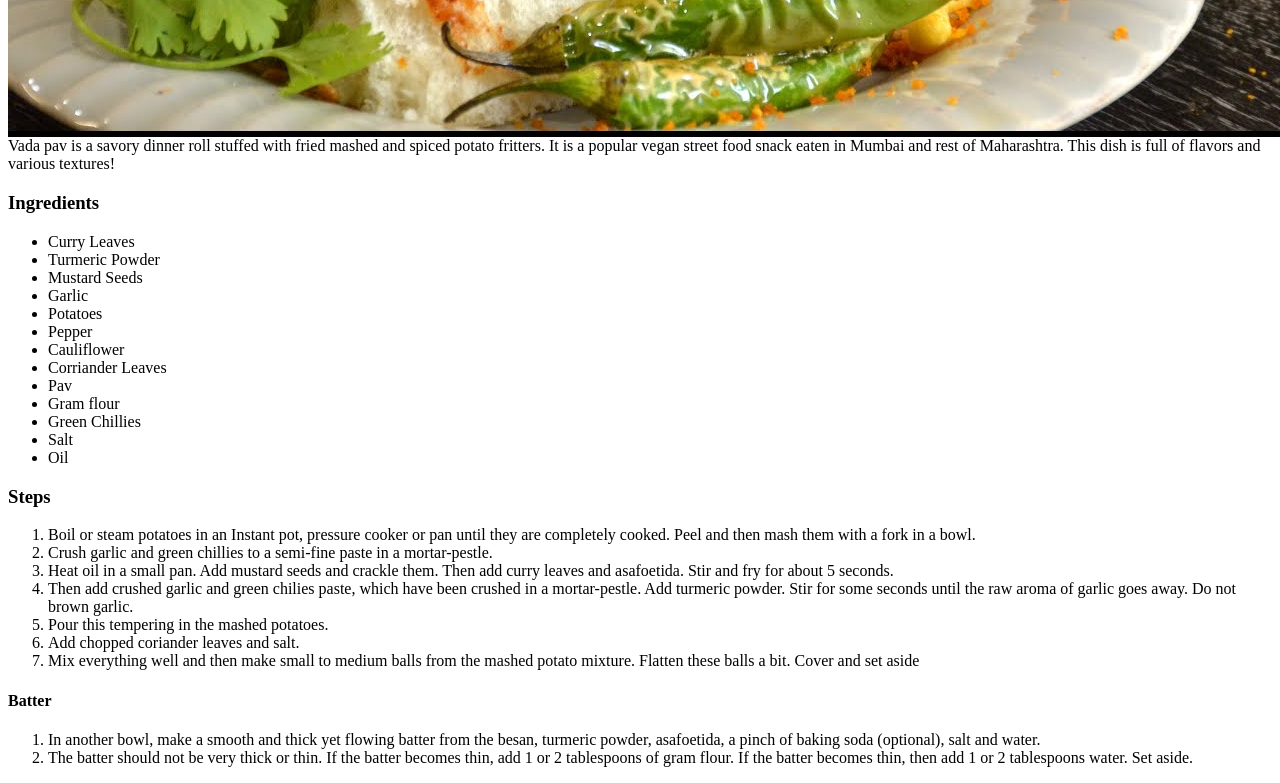
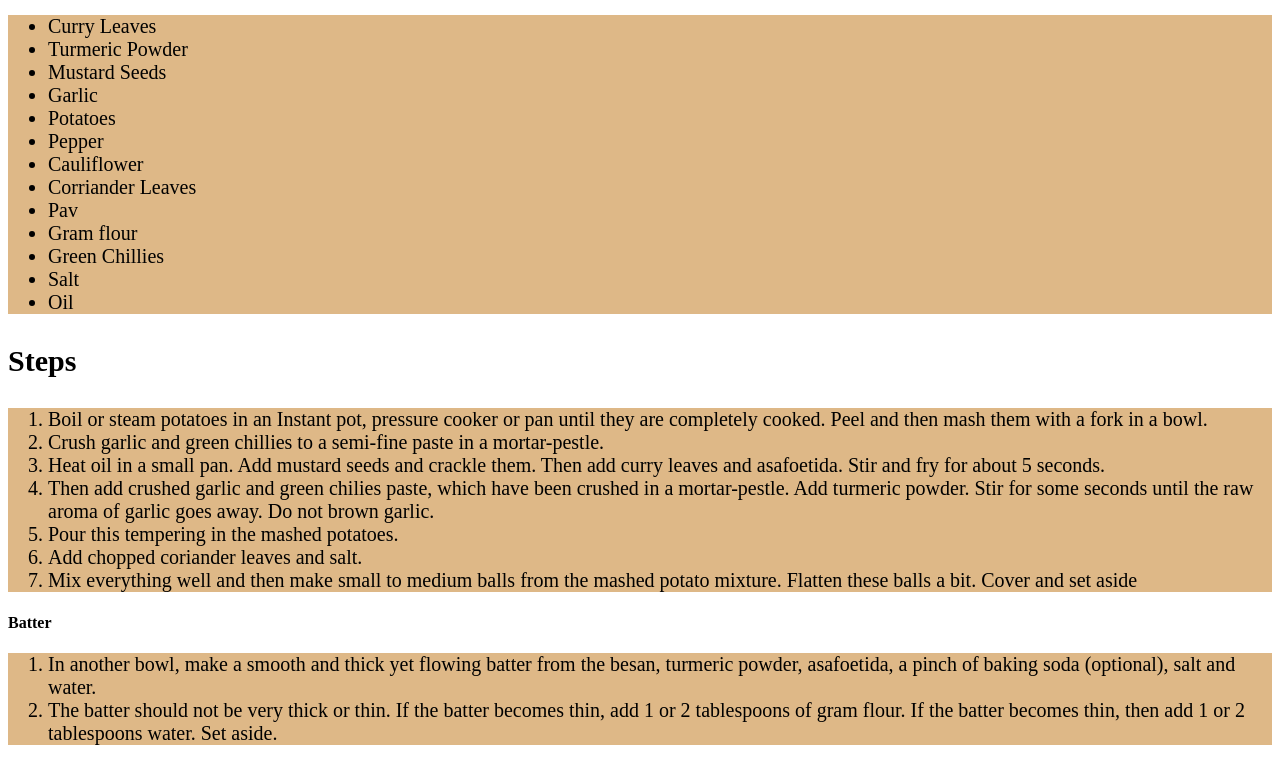
Before and after one commit to yashdhanore/odin-recipes, a plain HTML site: page recipes/wadapav.html in a window 1280 px wide. Shown: the part 649-1432 px from the top of the page. Drawn offline with Linux system fonts and the light colour scheme; files whose address does not match are found by name.

Commit message:
Done Recipe page

```diff
--- a/recipes/styles.css
+++ b/recipes/styles.css
@@ -15,6 +15,7 @@ img{
 div{
     padding: 12px;
     background-color: blanchedalmond;
+    font-size: 20px;
 }
 
 h3{
@@ -23,7 +24,10 @@ h3{
 
 ul{
     margin: 0;
+    background-color:burlywood;
+    font-size: 20px;
 }
-li{
-    margin: 0;
+ol{
+    background-color:burlywood;
+    font-size: 20px;
 }
--- a/recipes/wadapav.html
+++ b/recipes/wadapav.html
@@ -3,6 +3,7 @@
       <head>
         <title>Odin Recipes - Wada Pav</title>
         <meta charset="UTF-8">
+        <link rel="stylesheet" href="styles.css">
       </head>
 
       <body>
```
Also changed, not shown: recipes/pavbhaji.html (+1 -0 lines).
